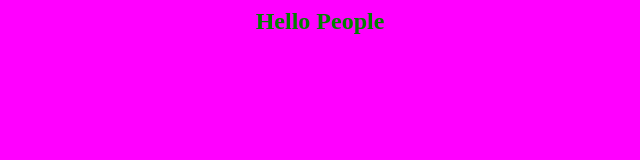
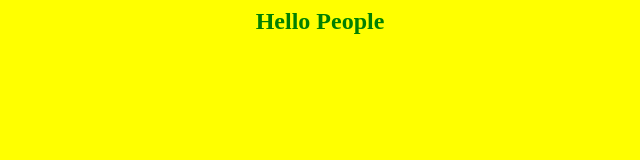
Before and after one commit to DarrellSab/app-aws-jenkins, a plain HTML site: page index.html in a window 1280 px wide. Shown: the whole page, without its empty margins (320-960 px from the left). Drawn offline with Linux system fonts and the light colour scheme.

Commit message:
Color changed for test of Jenkins

```diff
--- a/index.html
+++ b/index.html
@@ -1,5 +1,5 @@
 <html>
-<body style="background-color:magenta;">
+<body style="background-color:yellow;">
 <center>
 <h2><font color=green>Hello People</font></h2>
 </center>
```
